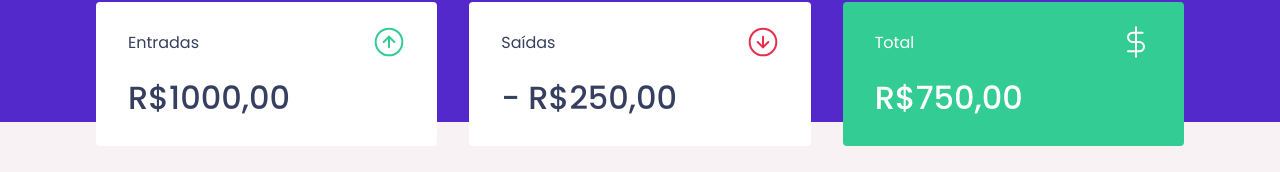
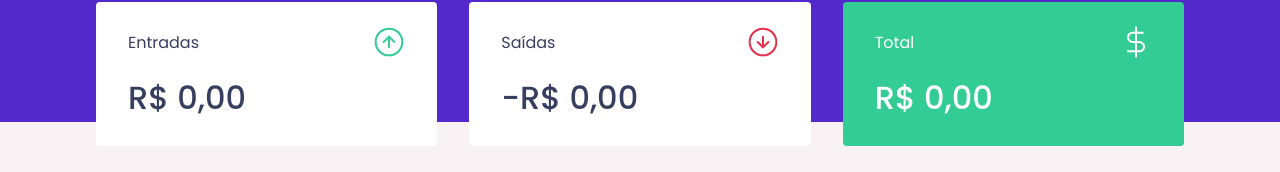
Before and after one commit to joaommmadureira/dtmoney, a React (Create React App) app: page / in a window 1280 px wide. Shown: the part 150-322 px from the top of the page. Built offline with nearby package versions, Linux system fonts and the light colour scheme; no server answers; what miragejs would draw is missing.

Commit message:
finishing the main functionalities and creating useTransactions hook

```diff
--- a/src/App.tsx
+++ b/src/App.tsx
@@ -4,7 +4,7 @@
 import { Dashboard } from "./components/Dashboard";
 import { useState } from "react";
 import { NewTransactionModal } from "./components/NewTransactionModal";
-import { TransactionsProvider } from "./TransactionsContexts";
+import { TransactionsProvider } from "./hooks/useTransactions";
 
 Modal.setAppElement('#root');
 
--- a/src/components/NewTransactionModal/index.tsx
+++ b/src/components/NewTransactionModal/index.tsx
@@ -1,9 +1,9 @@
-import { FormEvent, useContext, useState } from 'react';
+import { FormEvent, useState } from 'react';
 import Modal from 'react-modal';
 import closeImg from '../../assets/close.svg'
 import incomeImg from '../../assets/income.svg'
 import outcomeImg from '../../assets/outcome.svg'
-import { TransactionsContext } from '../../TransactionsContexts';
+import { useTransactions } from '../../hooks/useTransactions';
 import { Container, TransctionTypeContainer, TypeBox } from './styles';
 
 interface NewTransactionModalProps {
@@ -12,7 +12,7 @@
 }
 
 export function NewTransactionModal({isOpen , onRequestClose}: NewTransactionModalProps) {
-    const { createTransaction } = useContext(TransactionsContext);
+    const { createTransaction } = useTransactions();
 
     const [title, setTitle] = useState('');
     const [amount, setAmount] = useState(0);
--- a/src/components/Summary/index.tsx
+++ b/src/components/Summary/index.tsx
@@ -1,12 +1,27 @@
-import { useContext } from 'react';
 import incomeImg from '../../assets/income.svg';
 import outcomeImg from '../../assets/outcome.svg';
 import totalImg from '../../assets/total.svg';
-import { TransactionsContext } from '../../TransactionsContexts';
+import { useTransactions } from '../../hooks/useTransactions';
 import { Container } from './styles';
 
 export function Summary() {
-    const { transactions } = useContext(TransactionsContext);
+    const { transactions } = useTransactions();
+
+    const summary = transactions.reduce((acc, transaction) => {
+        if (transaction.type === 'deposit') {
+            acc.deposits += transaction.amount;
+            acc.total += transaction.amount;
+        } else {
+            acc.withdraws += transaction.amount;
+            acc.total -= transaction.amount;
+        }
+
+        return acc;
+    }, {
+        deposits: 0,
+        withdraws: 0,
+        total: 0,
+    })
 
     return (
         <Container>
@@ -15,7 +30,12 @@
                     <p>Entradas</p>
                     <img src={incomeImg} alt="Entradas"/>
                 </header>
-                <strong>R$1000,00</strong>
+                <strong>
+                    {new Intl.NumberFormat('pt-BR', {
+                        style: 'currency',
+                        currency: 'BRL'
+                    }).format(summary.deposits)}
+                </strong>
             </div>
 
             <div>
@@ -23,7 +43,12 @@
                     <p>Saídas</p>
                     <img src={outcomeImg} alt="Saídas"/>
                 </header>
-                <strong>- R$250,00</strong>
+                <strong>-
+                    {new Intl.NumberFormat('pt-BR', {
+                        style: 'currency',
+                        currency: 'BRL'
+                    }).format(summary.withdraws)}
+                </strong>
             </div>
 
             <div className="highlight-background">
@@ -31,7 +56,12 @@
                     <p>Total</p>
                     <img src={totalImg} alt="Total"/>
                 </header>
-                <strong>R$750,00</strong>
+                <strong>
+                    {new Intl.NumberFormat('pt-BR', {
+                        style: 'currency',
+                        currency: 'BRL'
+                    }).format(summary.total)}
+                </strong>
             </div>
         </Container>
     );
--- a/src/components/TransactionsTable/index.tsx
+++ b/src/components/TransactionsTable/index.tsx
@@ -1,9 +1,8 @@
-import { useContext } from "react";
-import { TransactionsContext } from "../../TransactionsContexts";
+import { useTransactions } from "../../hooks/useTransactions";
 import { Container } from "./styles";
 
 export function TransactionsTable() {
-    const { transactions}  = useContext(TransactionsContext);
+    const { transactions}  = useTransactions();
 
     return (
         <Container>
--- a/src/TransactionsContexts.tsx
+++ b/src/hooks/useTransactions.tsx
@@ -1,6 +1,5 @@
-import { createContext, useEffect, useState } from 'react'
-import { ReactNode } from 'react';
-import { api } from './services/api';
+import { createContext, useContext, useEffect, useState, ReactNode } from 'react'
+import { api } from '../services/api';
 
 interface Transaction {
     id: number;
@@ -32,8 +31,17 @@
             .then( response => setTransactions(response.data.transactions))
     }, []);
 
-    async function createTransaction(transaction: TransactionInput){
-        await api.post('/transactions', transaction)
+    async function createTransaction(transactionInput: TransactionInput){
+        const response = await api.post('/transactions', {
+            ...transactionInput,
+            createdAt: new Date()
+        })
+        const { transaction } = response.data;
+
+        setTransactions([
+            ...transactions,
+            transaction,
+        ]);
     }
 
     return (
@@ -42,3 +50,9 @@
         </TransactionsContext.Provider>
     );
 }
+
+export function useTransactions() {
+    const context = useContext(TransactionsContext);
+
+    return context
+}
```
